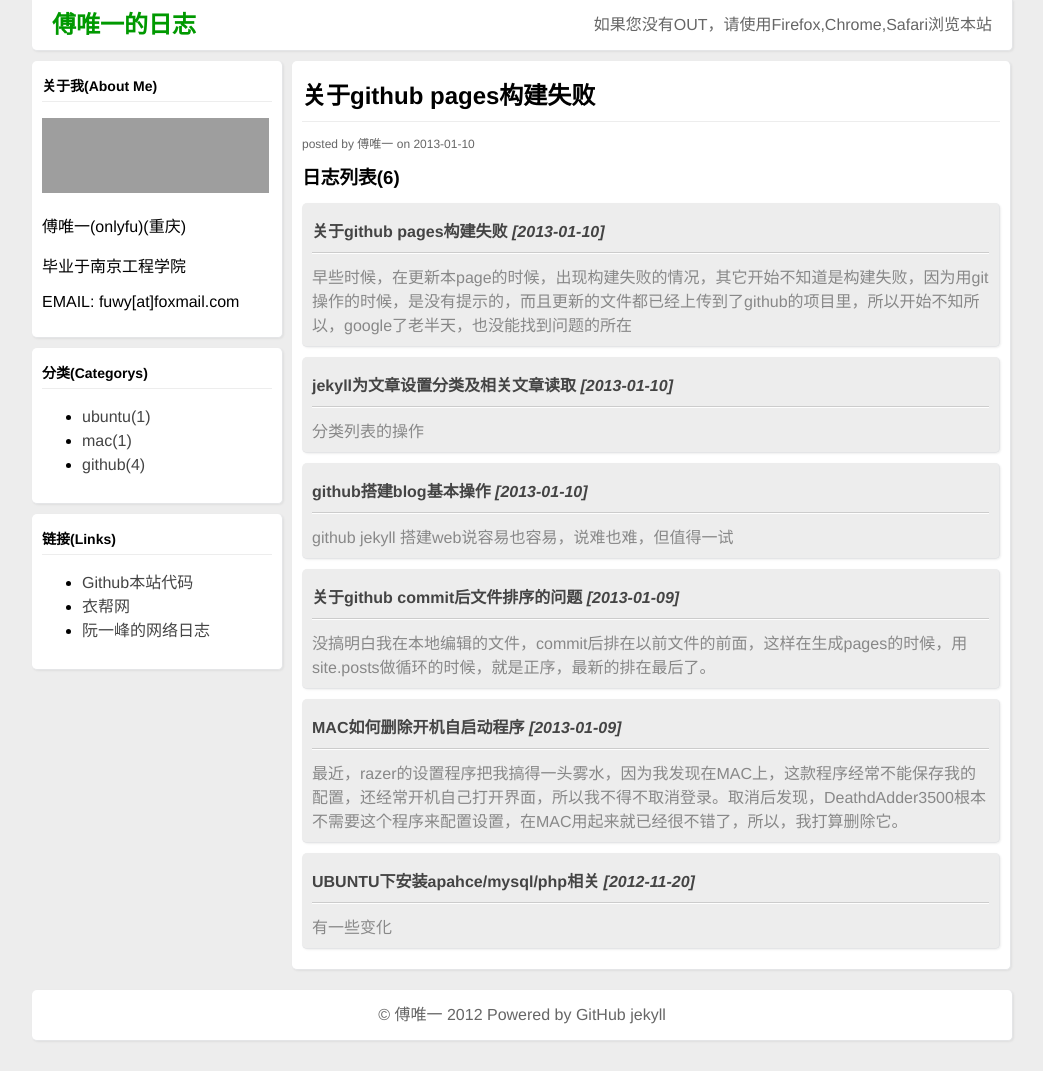
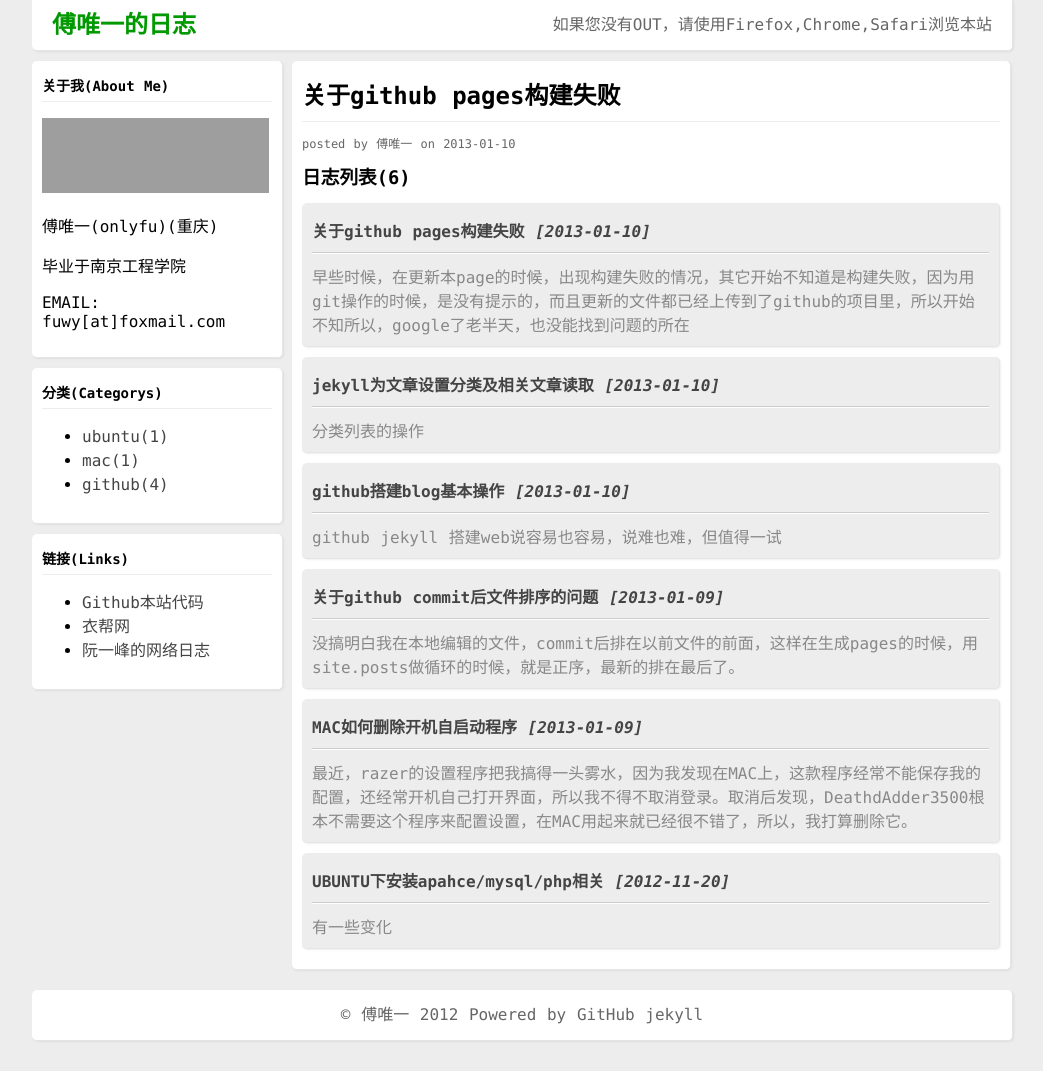
Before and after one commit to yuiitsu/logs, a Jekyll site: the page built from index.html, in a window 1280 px wide. Shown: the whole page, without its empty margins (118-1161 px from the left). Built offline with Jekyll 4.4.1, drawn with Linux system fonts in a browser that asks for light colours; the list of posts is cut into pages by our own code; comment, search, counter and statistics services are not loaded; grey boxes are pictures that could not be loaded.

Commit message:
update css

```diff
--- a/css/common.css
+++ b/css/common.css
@@ -1,4 +1,4 @@
-body{background-color:#ededed;padding:0px;margin:0px;font-family:"微软雅黑",Helvetica,Arial,Tahoma,sans-serif;Tahoma;}
+body{background-color:#ededed;padding:0px;margin:0px;font-family:"Monaco","Hiragino Sans GB","Microsoft YaHei",Trebuchet,"Trebuchet MS",Tahoma,"Lucida Grande","Lucida Sans Unicode",Verdana,sans-serif;word-spacing:1px;}
 .left{float:left;}
 .right{float:right;}
 .radius{background:#fff;border-bottom: 1px solid #E4E5E7;border-radius: 5px 5px 5px 5px;border-right: 1px solid #E4E5E7;box-shadow: 1px 1px 2px rgba(102, 102, 102, 0.1);}
```
